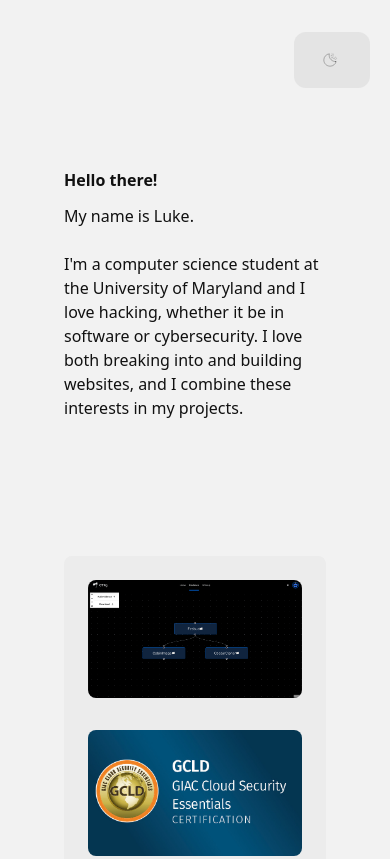
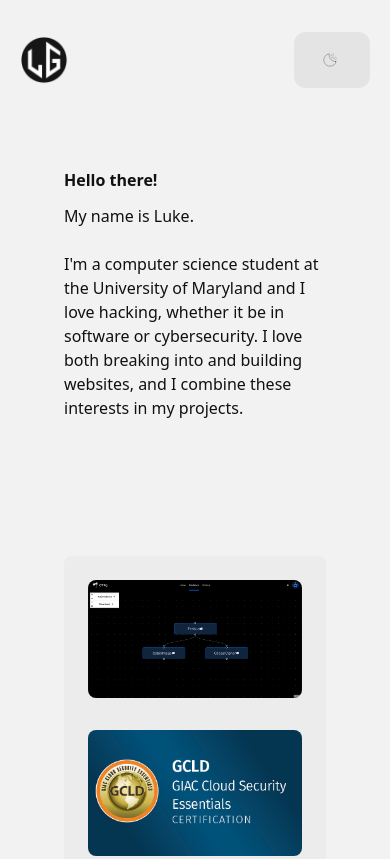
Before and after one commit to just-luk/just-luk.github.io, an Astro site: page / in a window 390 px wide. Shown: the top 859 px of the page. Built offline with nearby package versions, Linux system fonts and the light colour scheme; Astro itself is replaced by a stand-in of ours; some icons are missing; a web font is replaced by a local one; what tailwindcss-fluid-type would draw is missing.

Commit message:
fix site on small screens

```diff
--- a/src/components/header.astro
+++ b/src/components/header.astro
@@ -29,7 +29,7 @@ let navItems: Array<NavItem> = [
 >
 	<div class="flex items-center gap-0 xs:gap-4 sm:gap-8">
 		<a
-			class="relative hidden flex-row items-center gap-2 hover:opacity-50 xs:flex"
+			class="relative flex-row items-center gap-2 hover:opacity-50 flex"
 			href="/"
 		>
 			<Image src={Logo} alt="Logo" class="h-12 w-12" />
@@ -175,4 +175,9 @@ let navItems: Array<NavItem> = [
 			transform: translateY(0);
 		}
 	}
+	@media (max-width: 640px) {
+		#page-header {
+			@apply z-20;
+		}
+	}
 </style>
--- a/src/pages/posts/[...slug].astro
+++ b/src/pages/posts/[...slug].astro
@@ -22,7 +22,7 @@ const { Content } = await post.render();
 	<div class="flex w-full flex-col items-center overflow-hidden break-words">
 		<Header onBlog={true} selected="Posts" />
 		<div
-			class="flex flex-col gap-1 px-4 pt-[104px] text-center xs:gap-2 xs:pt-[112px] md:gap-4 md:pt-32"
+			class="flex flex-col gap-1 px-4 pt-[120px] text-center xs:gap-2 xs:pt-[144px] md:gap-4 md:pt-32"
 		>
 			<span class="font-mono text-xs">
 				<FormattedDate date={post.data.pubDate} />
```
Also changed, not shown: 1 other file.
